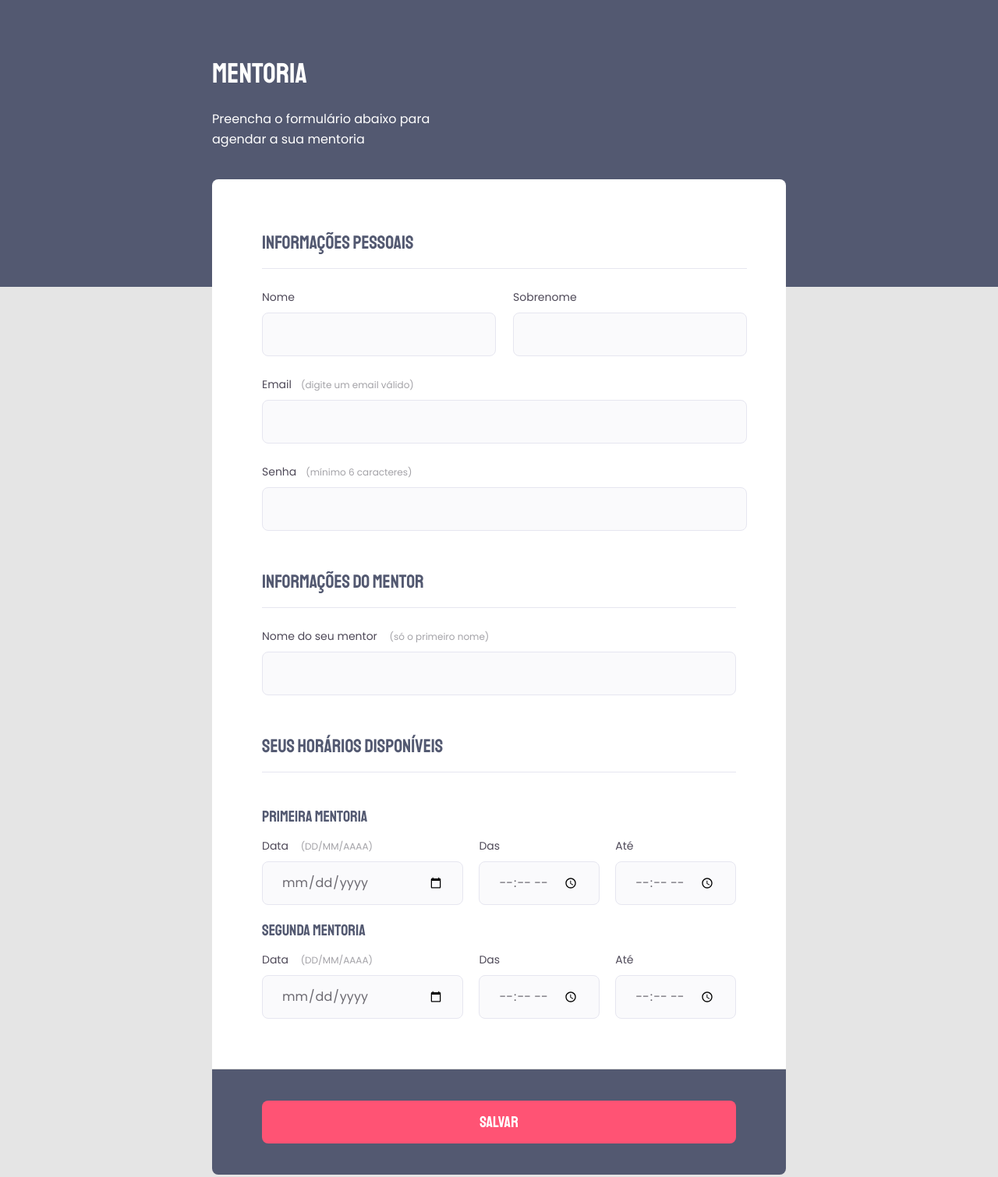
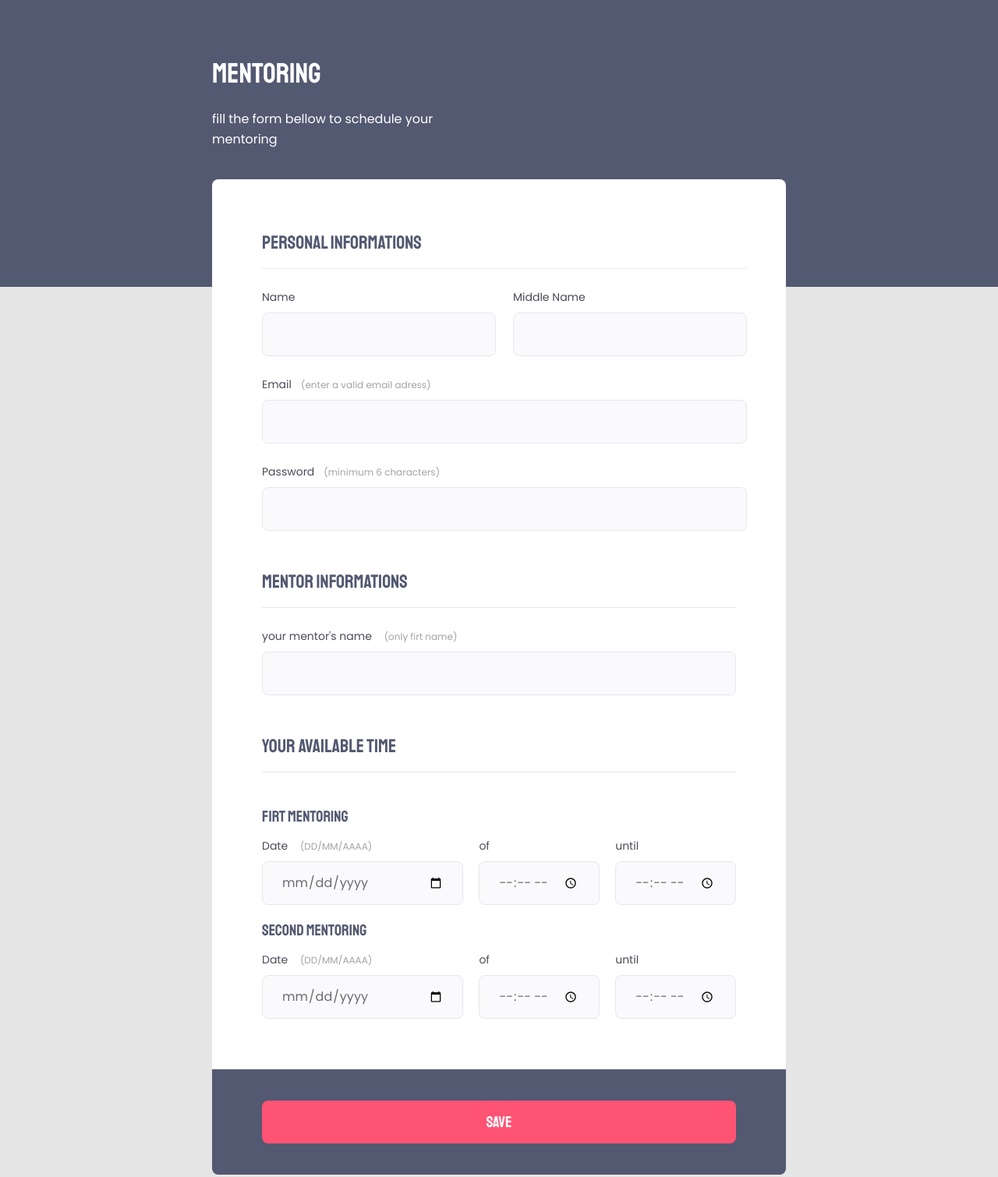
Before and after one commit to Breno-oKra/formulario-explorer, a plain HTML site: page index.html in a window 1280 px wide. Shown: the whole page at 78% size. Drawn offline with Linux system fonts and the light colour scheme.

Commit message:
change code for english  and readme.md change for english

```diff
--- a/index.html
+++ b/index.html
@@ -5,7 +5,7 @@
     <link rel="preconnect" href="https://fonts.gstatic.com" crossorigin />
     <meta charset="UTF-8" />
     <meta name="viewport" content="width=device-width, initial-scale=1.0" />
-    <title>Mentoria</title>
+    <title>Mentoring</title>
     <link
       href="https://fonts.googleapis.com/css2?family=Poppins&family=Staatliches&display=swap"
       rel="stylesheet"
@@ -15,20 +15,20 @@
   <body>
     <div class="page">
       <header>
-        <h1>Mentoria</h1>
-        <p>Preencha o formulário abaixo para agendar a sua mentoria</p>
+        <h1>mentoring</h1>
+        <p>fill the form bellow to schedule your mentoring</p>
       </header>
       <form id="my-form" action="">
         <fieldset>
           <div class="fieldset-wrapper">
-            <legend>Informações pessoais</legend>
+            <legend>personal Informations </legend>
             <div class="firt-info">
               <div class="input-wrapper">
-                <label for="event-title">Nome</label>
+                <label for="event-title">Name</label>
                 <input type="text" id="event-name" required minlength="8" />
               </div>
               <div class="input-wrapper">
-                <label for="event-link">Sobrenome</label>
+                <label for="event-link">Middle Name</label>
                 <input
                   type="text"
                   id="event-midlename"
@@ -39,13 +39,13 @@
             </div>
             <div class="input-wrapper">
               <label for="event-whatsapp"
-                >Email<span>(digite um email válido)</span></label
+                >Email<span>(enter a valid email adress)</span></label
               >
               <input type="email" id="event-email" required />
             </div>
             <div class="input-wrapper">
               <label for="event-password"
-                >Senha<span>(mínimo 6 caracteres)</span></label
+                >Password<span>(minimum 6 characters)</span></label
               >
               <input
                 type="password"
@@ -59,10 +59,10 @@
 
         <fieldset>
           <div class="fieldset-wrapper">
-            <legend>Informações do mentor</legend>
+            <legend>Mentor Informations</legend>
             <div class="input-wrapper">
               <label for="event-title"
-                >Nome do seu mentor <span>(só o primeiro nome)</span></label
+                > your mentor's name <span>(only firt name)</span></label
               >
               <input type="text" id="event-name" required minlength="8" />
             </div>
@@ -71,36 +71,36 @@
 
         <fieldset>
           <div class="fieldset-wrapper date-membership">
-            <legend>Seus horários disponíveis</legend>
-            <p class="firt-menbership">Primeira mentoria</p>
+            <legend>Your available time</legend>
+            <p class="firt-menbership">Firt Mentoring</p>
             <div class="col-3">
               <div class="input-wrapper">
-                <label for="event-date">Data <span>(DD/MM/AAAA)</span></label>
+                <label for="event-date">Date <span>(DD/MM/AAAA)</span></label>
                 <input type="date" id="event-date" required />
               </div>
 
               <div class="input-wrapper">
-                <label for="event-begin">Das</label>
+                <label for="event-begin">of</label>
                 <input type="time" id="event-begin" required />
               </div>
               <div class="input-wrapper">
-                <label for="event-end">Até</label>
+                <label for="event-end">until</label>
                 <input type="time" id="event-end" required />
               </div>
             </div>
-            <p class="firt-menbership">Segunda mentoria</p>
+            <p class="firt-menbership">Second Mentoring</p>
             <div class="col-3">
               <div class="input-wrapper">
-                <label for="event-date">Data <span>(DD/MM/AAAA)</span></label>
+                <label for="event-date">Date <span>(DD/MM/AAAA)</span></label>
                 <input type="date" id="event-date" required />
               </div>
 
               <div class="input-wrapper">
-                <label for="event-begin">Das</label>
+                <label for="event-begin">of</label>
                 <input type="time" id="event-begin" required />
               </div>
               <div class="input-wrapper">
-                <label for="event-end">Até</label>
+                <label for="event-end">until</label>
                 <input type="time" id="event-end" required />
               </div>
             </div>
@@ -112,7 +112,7 @@
           class="button"
           type="submit"
           form="my-form"
-          value="Salvar"
+          value="save"
         />
       </footer>
     </div>
```
Also changed, not shown: 1 other file.
